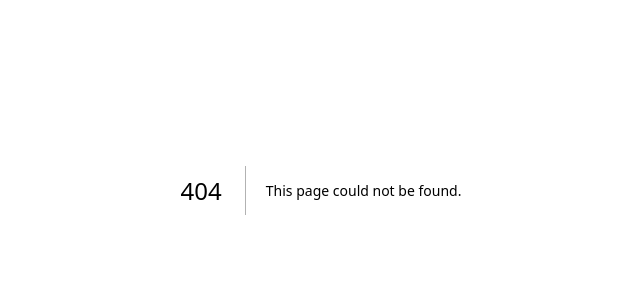
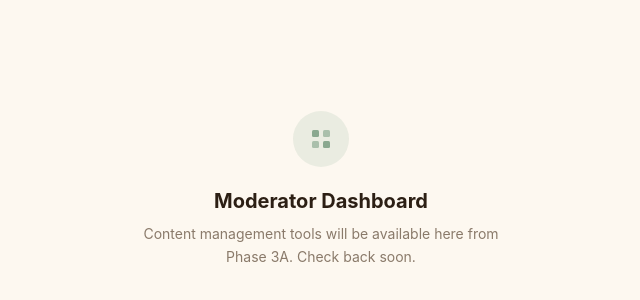
Before and after one commit to THRILL3R/ManoDweep, a Next.js app: page /moderator in a window 1280 px wide. Before the commit this address had no page. Shown: the part 210-510 px from the top of the page, without its empty margins (319-959 px from the left). Built offline with nearby package versions, Linux system fonts and the light colour scheme; a web font is replaced by a local one.

Commit message:
feat: adding component 143

```diff
--- /dev/null
+++ b/src/app/moderator/page.tsx
@@ -0,0 +1,22 @@
+// Moderator Dashboard — Phase 1A placeholder
+// Functional from Phase 3A (Fair + School management)
+export default function ModeratorDashboardPage() {
+  return (
+    <div className="flex flex-col items-center justify-center min-h-screen bg-[var(--md-bg)] px-6">
+      <div className="text-center max-w-sm">
+        <div className="w-14 h-14 rounded-full bg-[var(--md-primary)]/10 flex items-center justify-center mx-auto mb-5">
+          <svg width="24" height="24" viewBox="0 0 24 24" fill="none" aria-hidden="true">
+            <rect x="3" y="3" width="7" height="7" rx="1.5" fill="rgba(74,124,89,0.6)" />
+            <rect x="14" y="3" width="7" height="7" rx="1.5" fill="rgba(74,124,89,0.4)" />
+            <rect x="3" y="14" width="7" height="7" rx="1.5" fill="rgba(74,124,89,0.4)" />
+            <rect x="14" y="14" width="7" height="7" rx="1.5" fill="rgba(74,124,89,0.6)" />
+          </svg>
+        </div>
+        <h1 className="text-xl font-bold text-[var(--md-text)] mb-2">Moderator Dashboard</h1>
+        <p className="text-sm text-[var(--md-muted)] leading-relaxed">
+          Content management tools will be available here from Phase 3A. Check back soon.
+        </p>
+      </div>
+    </div>
+  );
+}
```
